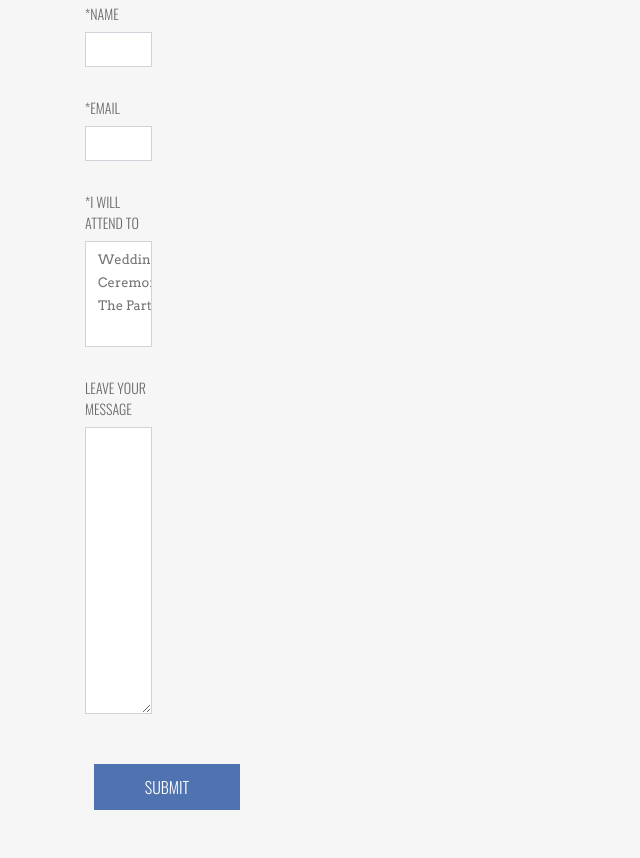
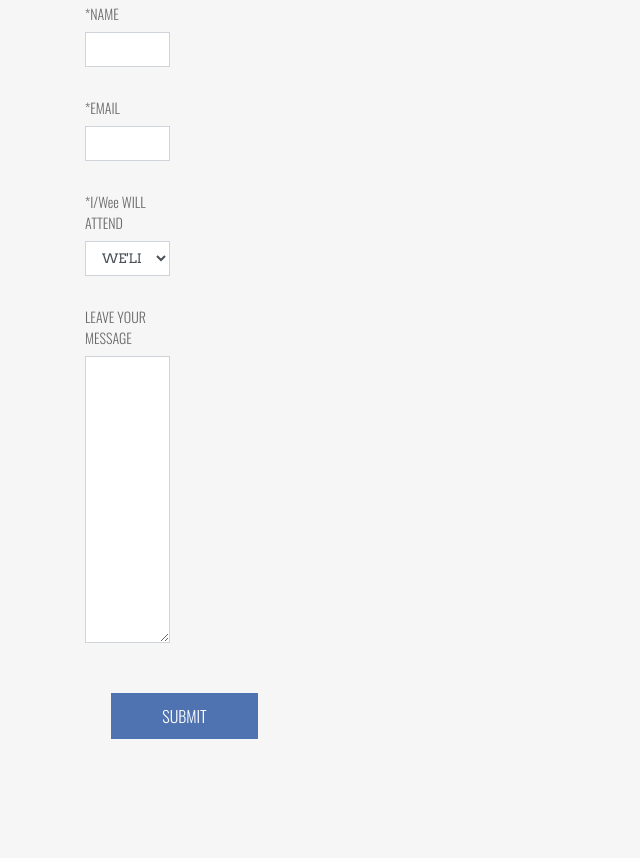
Before and after one commit to drei01/egle-and-matt-com, a plain HTML site: page index.html in a window 1280 px wide. Shown: the part 3362-4220 px from the top of the page, without its empty margins (0-640 px from the left). Drawn offline with nearby package versions, Linux system fonts and the light colour scheme; some packages are replaced by stand-ins of ours.

Commit message:
Add google maps key and change rsvp options

```diff
--- a/index.html
+++ b/index.html
@@ -337,11 +337,10 @@
     							<input type="email" class="form-control ajax-input" id="inputemail" placeholder="" data-required="Email Required" data-output-label="Output Email">
  							</div>
                         	<div id="events" class="form-group">
-    							<label for="inputevents">*I WILL ATTEND TO</label>
-    							<select multiple id="inputevents" class="form-control ajax-input" data-required="Please Select Events" data-output-label="Output Events">
- 									<option>Wedding Day</option>
-  									<option>Ceremony Day</option>
-                                	<option>The Party</option>
+    							<label for="inputevents">*I/Wee WILL ATTEND</label>
+    							<select id="inputevents" class="form-control ajax-input" data-required="Please Select Events" data-output-label="Output Events">
+ 									<option>WE'LL BE THERE!</option>
+  									<option>SORRY, CAN'T MAKE IT</option>
 								</select>
  							</div>
                     	</div>
```
